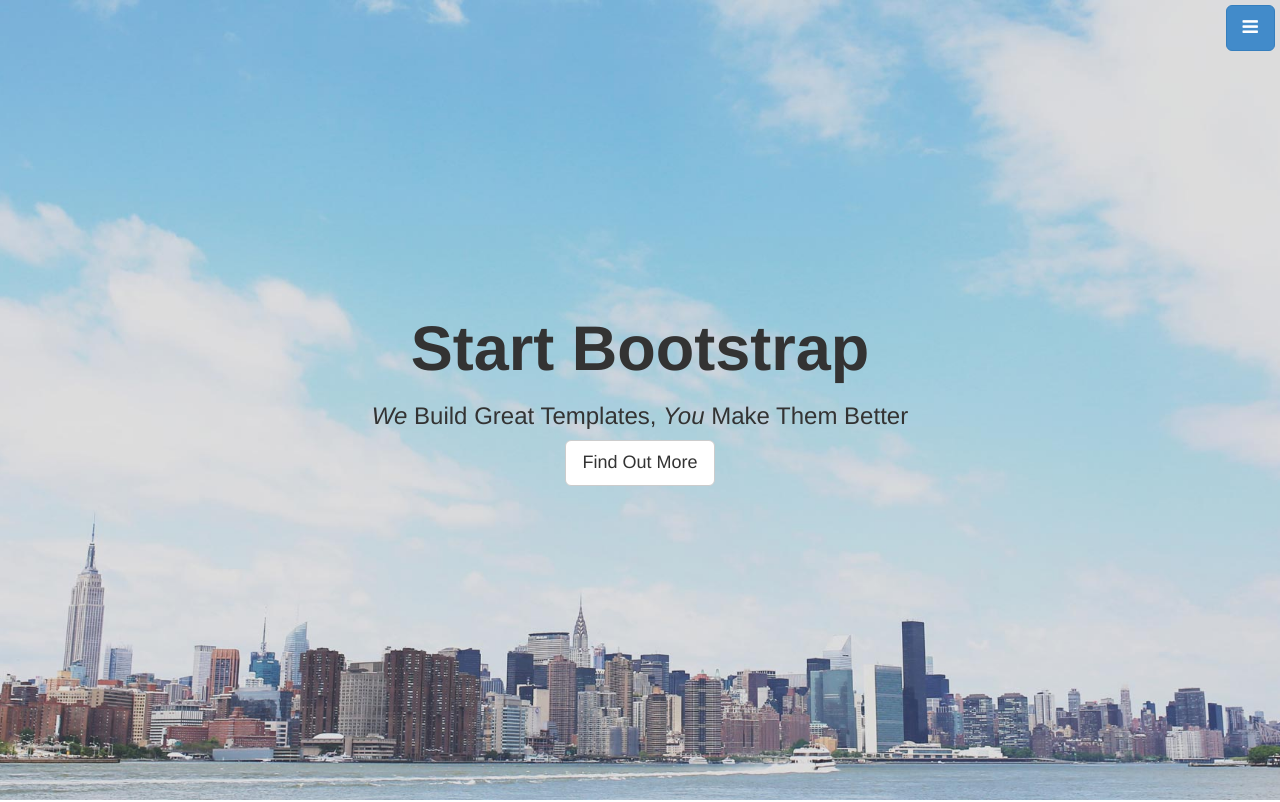
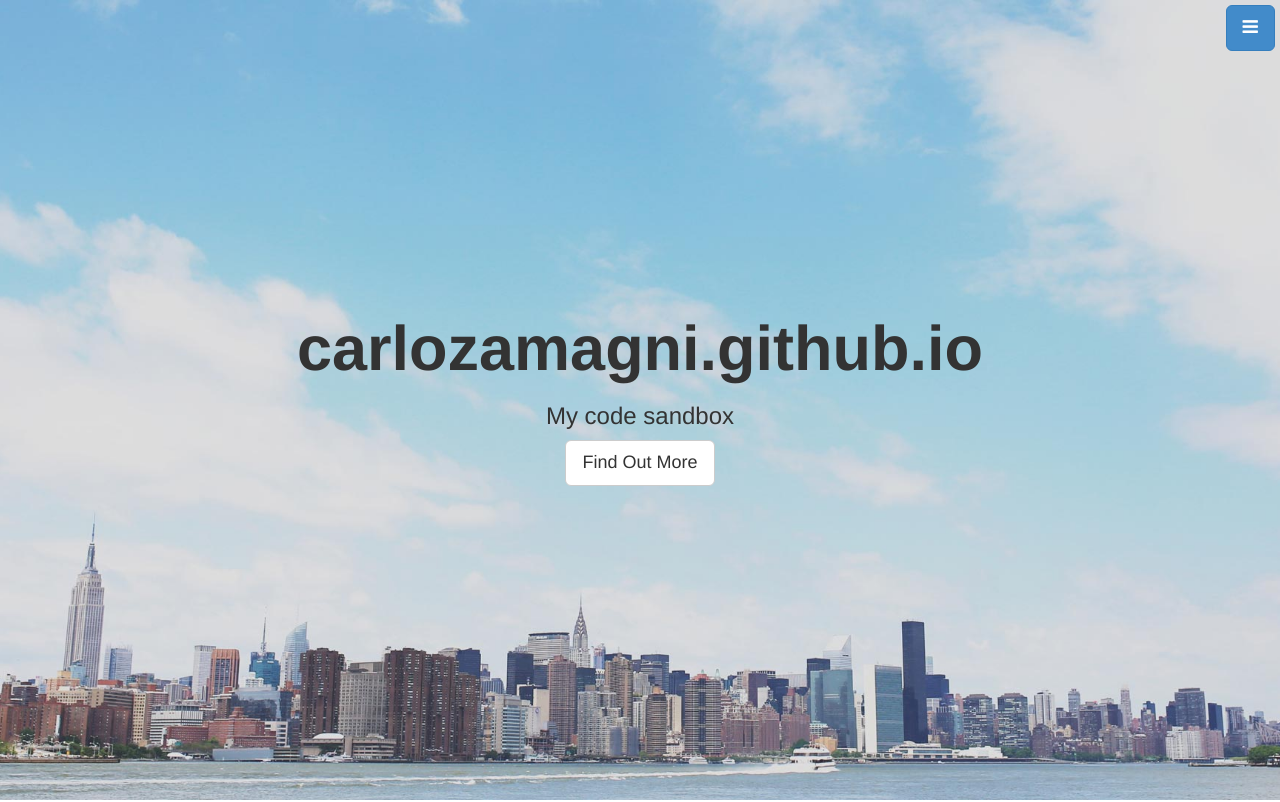
Before and after one commit to carlozamagni/carlozamagni.github.io, a plain HTML site: page index.html in a window 1280 px wide. Shown: the top 802 px of the page. Drawn offline with nearby package versions, Linux system fonts and the light colour scheme; files whose address does not match are found by name.

Commit message:
changes on index

```diff
--- a/index.html
+++ b/index.html
@@ -6,7 +6,7 @@
     <meta name="description" content="">
     <meta name="author" content="">
 
-    <title>Stylish Portfolio Template for Bootstrap</title>
+    <title>carlozamagni.github.io</title>
 
     <!-- Bootstrap core CSS -->
     <link href="./dist/css/bootstrap.css" rel="stylesheet">
@@ -36,8 +36,8 @@
     <!-- Full Page Image Header Area -->
     <div id="top" class="header">
       <div class="vert-text">
-        <h1>Start Bootstrap</h1>
-        <h3><em>We</em> Build Great Templates, <em>You</em> Make Them Better</h3>
+        <h1>carlozamagni.github.io</h1>
+        <h3>My code sandbox</h3>
         <a href="#about" class="btn btn-default btn-lg">Find Out More</a>
       </div>
     </div>
```
Also changed, not shown: 1 other file.
